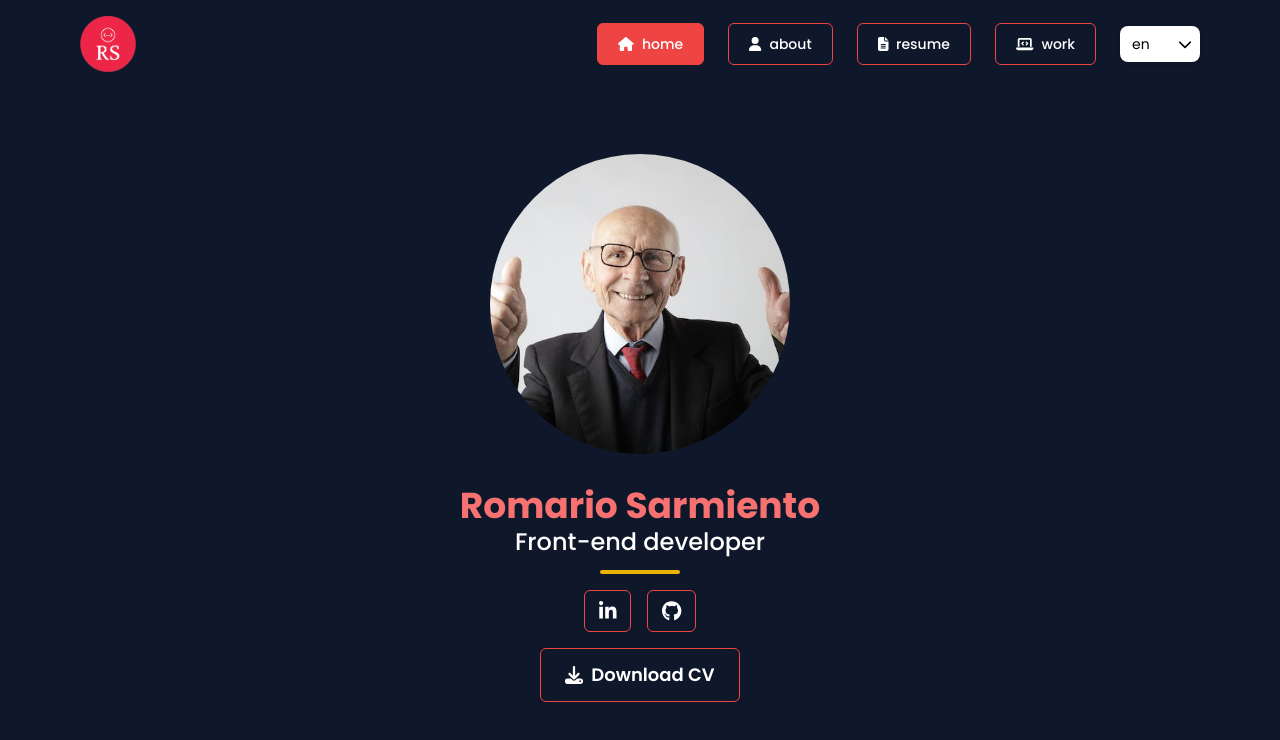
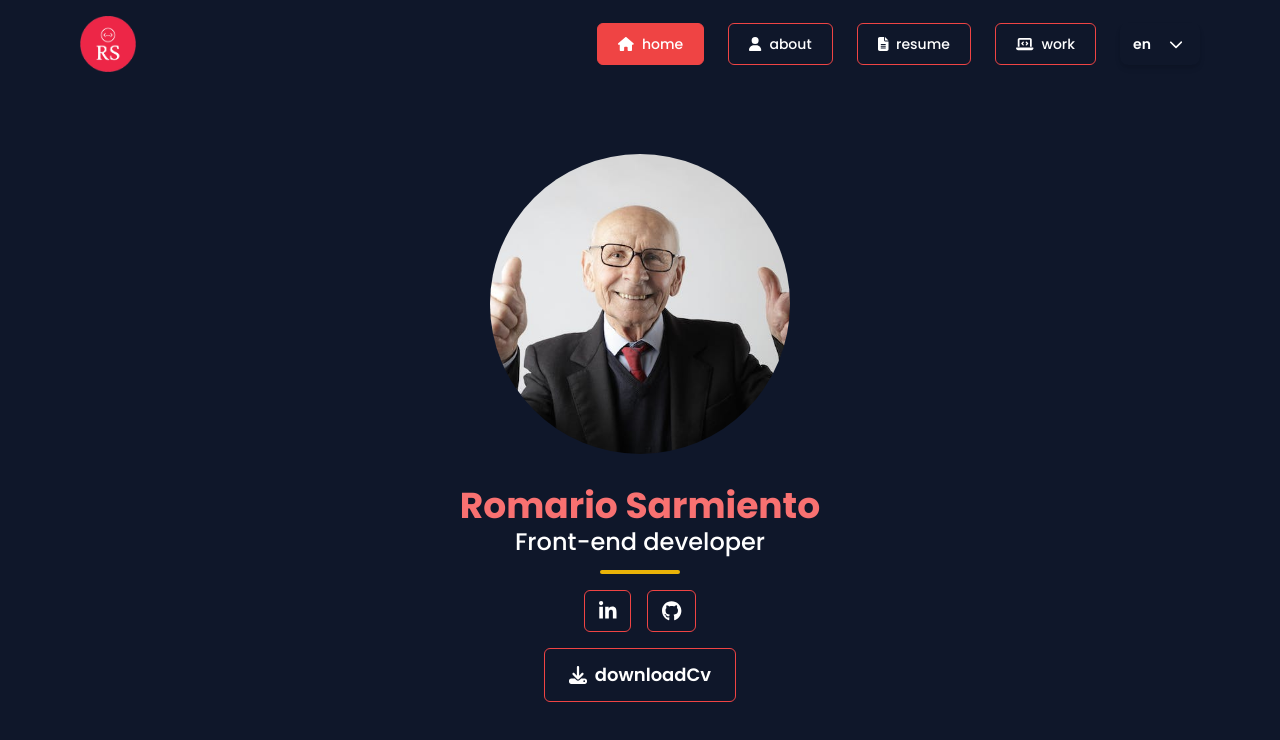
Before and after one commit to romariosc15/personal-website-nuxt, a Nuxt app: page / in a window 1280 px wide. Shown: the top 740 px of the page. Built offline with nearby package versions, Linux system fonts and the light colour scheme.

Commit message:
Add internationalization to this project

```diff
--- a/components/input/Listbox.vue
+++ b/components/input/Listbox.vue
@@ -5,11 +5,11 @@
   >
     <div class="relative">
       <ListboxButton
-        class="relative w-full cursor-default rounded-lg bg-white py-2 pl-3 pr-10 text-left shadow-md focus:outline-none focus-visible:border-indigo-500 focus-visible:ring-2 focus-visible:ring-white/75 focus-visible:ring-offset-2 focus-visible:ring-offset-orange-300 sm:text-sm hover:cursor-pointer"
+        :class="`transition-colors ${props.cls ? props.cls : 'bg-white'} relative w-full cursor-default rounded-lg py-2 pl-3 pr-10 text-left shadow-md focus:outline-none focus-visible:border-red-500 focus-visible:ring-2 focus-visible:ring-white/75 focus-visible:ring-offset-2 focus-visible:ring-offset-orange-300 sm:text-sm hover:cursor-pointer`"
       >
         <span class="block truncate">{{ selectedItem.name }}</span>
         <span
-          class="pointer-events-none absolute inset-y-0 right-0 flex items-center pr-2"
+          class="pointer-events-none absolute inset-y-0 right-0 flex items-center pr-4"
         >
           <font-awesome-icon
             icon="fa-solid fa-chevron-down"
@@ -32,9 +32,9 @@
             as="template"
           >
             <li
-              class="cursor-default hover:cursor-pointer hover:bg-amber-100 px-4 py-2"
+              class="cursor-default hover:cursor-pointer hover:bg-yellow-100 px-4 py-2"
             >
-                {{ item.name }}
+              {{ item.name }}
             </li>
           </ListboxOption>
         </ListboxOptions>
@@ -70,6 +70,11 @@ const props = defineProps({
         required: false,
         default: '',
     },
+    cls: {
+        type: String,
+        required: false,
+        default: '',
+    },
 });
 
 const emits = defineEmits({
--- a/components/navigation/Navbar.vue
+++ b/components/navigation/Navbar.vue
@@ -13,7 +13,7 @@
       >
         <NuxtLink
           :to="localePath(route.url)"
-          :class="`px-5 py-2.5 ${isButtonActive(route.componentName)} rounded-md border border-red-500 hover:bg-red-500 hover:text-white transition-colors flex flex-row items-center`"
+          :class="`px-5 py-2.5 ${isButtonActive(localePath(route.url))} rounded-md border border-red-500 hover:bg-red-500 hover:text-white transition-colors flex flex-row items-center`"
         >
           <font-awesome-icon
             v-if="route.icon"
@@ -68,6 +68,7 @@
     <InputListbox
       v-model="currentLanguage"
       class="ml-6 w-20"
+      cls="text-white border border-transparent hover:bg-red-500 px-5 py-2.5 font-semibold"
       :options="languages"
       @update:model-value="onUpdate"
     />
@@ -80,7 +81,7 @@ const { setLocale, locale, t } = useI18n()
 const localePath = useLocalePath()
 const isButtonActive = (current) => {
   const route = useRoute();
-  return route.name === current.toLowerCase() ? 'bg-red-500 text-white' : '';
+  return route.path === current.toLowerCase() ? 'bg-red-500 text-white' : '';
 };
 const routes = reactive([
   {name: t('home'), icon: 'fa-solid fa-home', url: '/', componentName: 'index'},
--- a/locales/lang/en.json
+++ b/locales/lang/en.json
@@ -2,5 +2,6 @@
     "home": "Home",
     "about": "About",
     "resume": "Resume",
-    "work": "Work"
+    "work": "Work",
+    "downloadCv": "Download CV"
 }
--- a/locales/lang/es.json
+++ b/locales/lang/es.json
@@ -1,6 +1,7 @@
 {
     "home": "Inicio",
     "about": "Sobre mi",
-    "resume": "Resumen",
-    "work": "Mi trabajo"
+    "resume": "Currículum",
+    "work": "Mi trabajo",
+    "downloadCv": "Descargar CV"
 }
--- a/pages/about.vue
+++ b/pages/about.vue
@@ -1,4 +1,6 @@
 <template>
+  <div>
+    <NavigationNavbar />
     <div class="bg-slate-700 shadow-lg mt-8 rounded-lg">
       <div class="flex flex-row items-center space-x-6 px-4 lg:px-12 pt-6 lg:pt-12">
         <h1 class="text-3xl lg:text-4xl font-bold text-title text-white">
@@ -105,6 +107,7 @@
         </div>
       </div>
     </div>
+  </div>
 </template>
 
 <script setup>
--- a/pages/index.vue
+++ b/pages/index.vue
@@ -33,13 +33,17 @@
         />
       </div>
       <div>
-        <NavigationButtonLink
+        <NuxtLink
           to="https://drive.google.com/file/d/1853-ZefTNo52pOmyNsmBaRn_1mfFy0QC/view?usp=sharing"
-          text="Download CV"
-          icon="fa-solid fa-download"
-          :external="true"
-          cls="text-white text-base lg:text-lg font-semibold px-6 py-3"
-        />
+          target="_blank"
+          rel="noopener noreferrer"
+          :class="`text-white text-base lg:text-lg font-semibold px-6 py-3 rounded-md border border-red-500 hover:bg-red-500 hover:text-white transition-colors flex flex-row items-center`"
+        >
+          <font-awesome-icon
+            class="mr-2"
+            icon="fa-solid fa-download"
+          /> {{ $t('downloadCv') }}
+        </NuxtLink>
       </div>
     </div>
   </div>
--- a/pages/resume.vue
+++ b/pages/resume.vue
@@ -1,4 +1,6 @@
 <template>
+  <div>
+    <NavigationNavbar />
     <div class="bg-slate-700 p-4 lg:p-12 rounded-lg shadow-lg mt-8">
       <div class="flex flex-row items-center space-x-6">
         <h1 class="text-3xl lg:text-4xl font-bold text-title text-white">
@@ -81,6 +83,7 @@
         </div>
       </div>
     </div>
+  </div>
 </template>
 
 <script setup>
--- a/pages/work.vue
+++ b/pages/work.vue
@@ -1,4 +1,6 @@
 <template>
+  <div>
+    <NavigationNavbar />
     <div class="bg-slate-700 p-4 lg:p-12 rounded-lg shadow-lg mt-8">
       <div class="flex flex-row items-center space-x-6">
         <h1 class="text-3xl lg:text-4xl font-bold text-title text-white">
@@ -61,6 +63,7 @@
         </ContainerCard>
       </div>
     </div>
+  </div>
 </template>
 
 <script setup>
```
Lines whose indentation alone changed are shown as unchanged.
